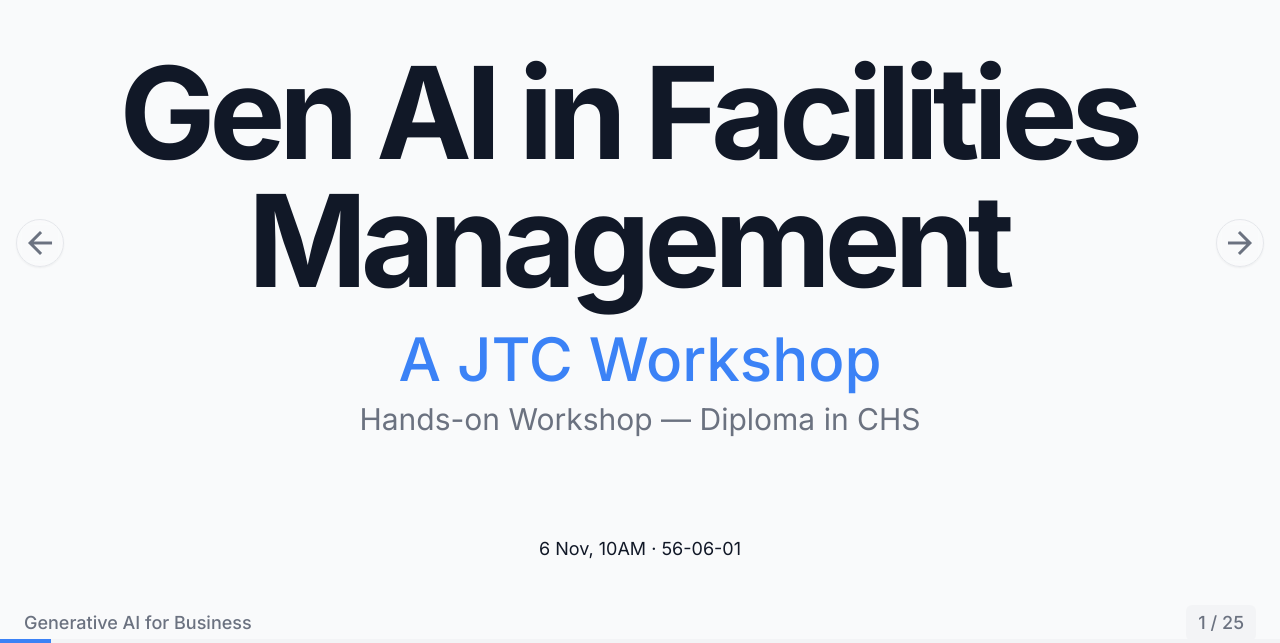
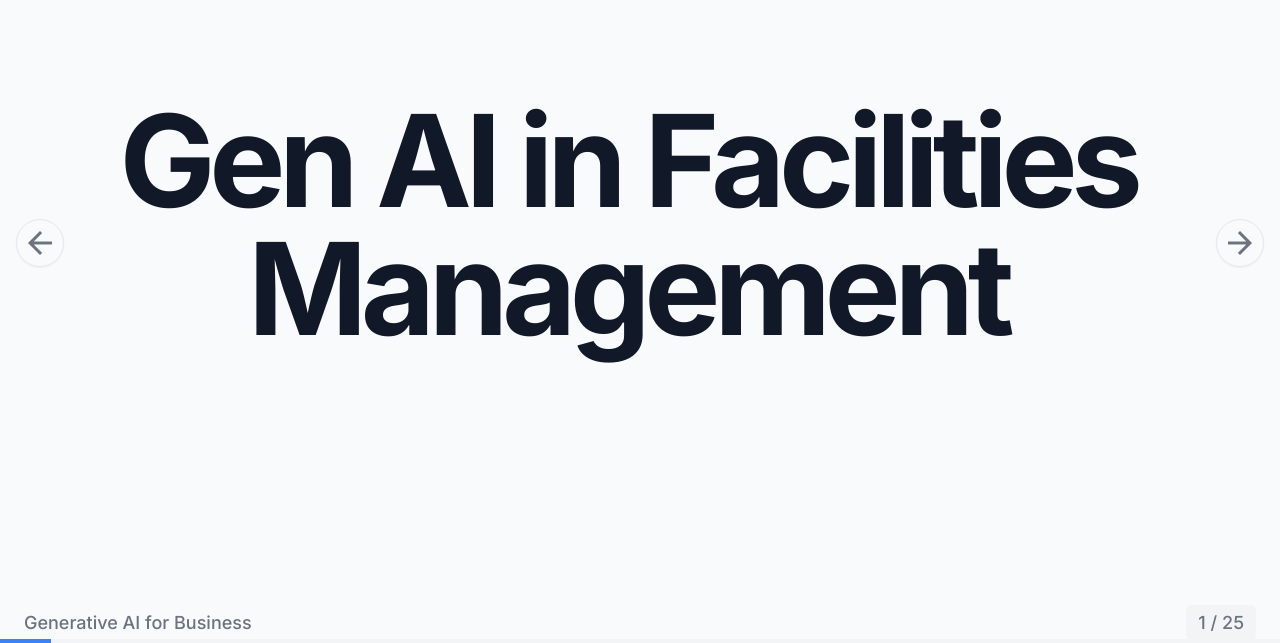
Before and after one commit to el2060/CHS_GenAI, a React (Vite) app: page / in a window 1280 px wide. Shown: the part 157-800 px from the top of the page. Built offline with nearby package versions, Linux system fonts and the light colour scheme.

Commit message:
Remove irrelevant details from title slide

```diff
--- a/constants.ts
+++ b/constants.ts
@@ -4,9 +4,7 @@ export const SLIDES: SlideData[] = [
   {
     template: SlideTemplate.Title,
     title: 'Gen AI in Facilities Management',
-    subtitle: 'A JTC Workshop',
-    chineseSubtitle: 'Hands-on Workshop — Diploma in CHS',
-    chineseFooter: '6 Nov, 10AM · 56-06-01',
+
   },
   {
     template: SlideTemplate.Agenda,
```
